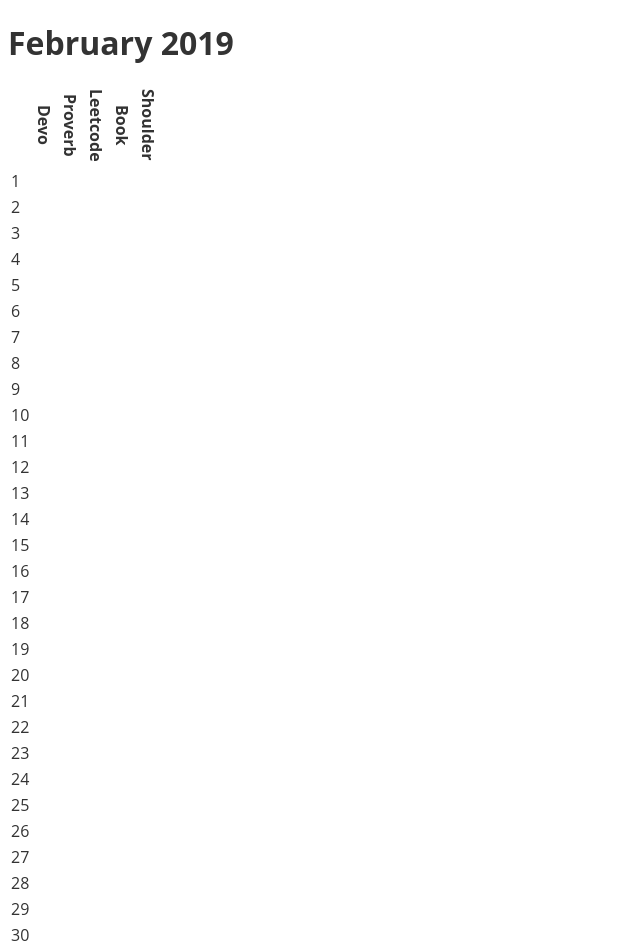
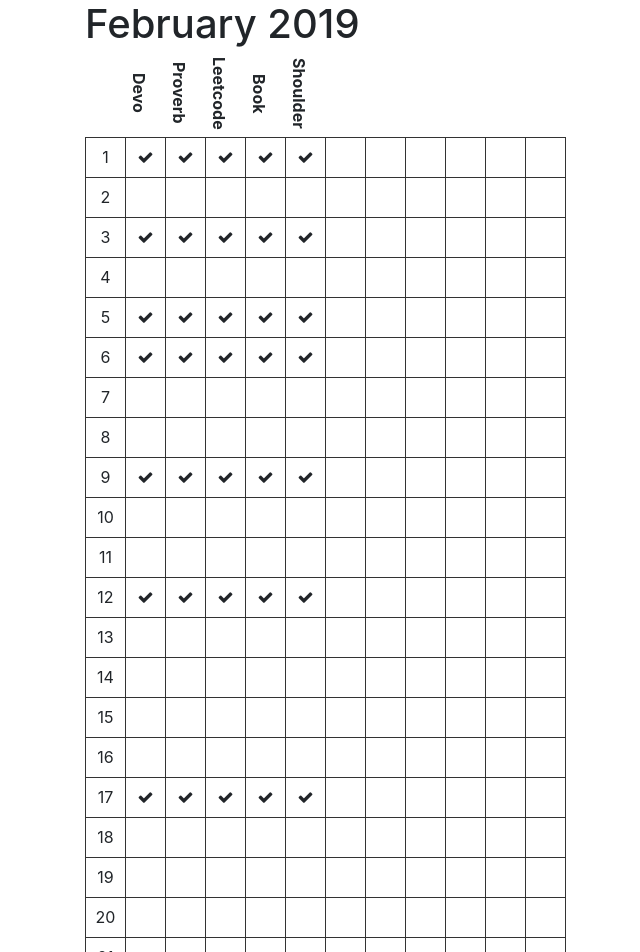
Before and after one commit to cmangelo/bullet-journal, an Angular app: page /journal in a window 1280 px wide. Shown: the top 952 px of the page, without its empty margins (0-640 px from the left). Built offline with nearby package versions, Linux system fonts and the light colour scheme.

Commit message:
Add basic styles to the table

```diff
--- a/angular.json
+++ b/angular.json
@@ -27,7 +27,9 @@
               "src/assets"
             ],
             "styles": [
-              "src/styles.less"
+              "src/styles.less",
+              "node_modules/bootstrap/dist/css/bootstrap.min.css",
+              "node_modules/font-awesome/css/font-awesome.css"
             ],
             "scripts": [],
             "es5BrowserSupport": true
--- a/package.json
+++ b/package.json
@@ -3,7 +3,7 @@
   "version": "0.0.0",
   "scripts": {
     "ng": "ng",
-    "start": "ng serve",
+    "start": "ng serve --open=true",
     "build": "ng build",
     "test": "ng test",
     "lint": "ng lint",
@@ -19,7 +19,9 @@
     "@angular/platform-browser": "~7.2.0",
     "@angular/platform-browser-dynamic": "~7.2.0",
     "@angular/router": "~7.2.0",
+    "bootstrap": "^4.3.1",
     "core-js": "^2.5.4",
+    "font-awesome": "^4.7.0",
     "rxjs": "~6.3.3",
     "tslib": "^1.9.0",
     "zone.js": "~0.8.26"
--- a/src/app/journal/journal/journal.component.less
+++ b/src/app/journal/journal/journal.component.less
@@ -0,0 +1,31 @@
+table {
+    thead {
+        tr {
+            border-bottom: 1px solid #333333;
+        }
+    }
+
+    tbody {
+
+        tr {
+            &.uneditable {
+                background-color: #f1f1f1;
+            }
+
+            td {
+                height: 40px;
+                border-right: 1px solid #333333;
+                border-bottom: 1px solid #333333;
+                width: 40px;
+                text-align: center;
+                vertical-align: middle;
+
+                &:first-of-type {
+                    border-left: 1px solid #333333;
+                }
+            }
+        }
+
+
+    }
+}
```
Also changed, not shown: 1 other file (tests, documents, lock files or other folders).
